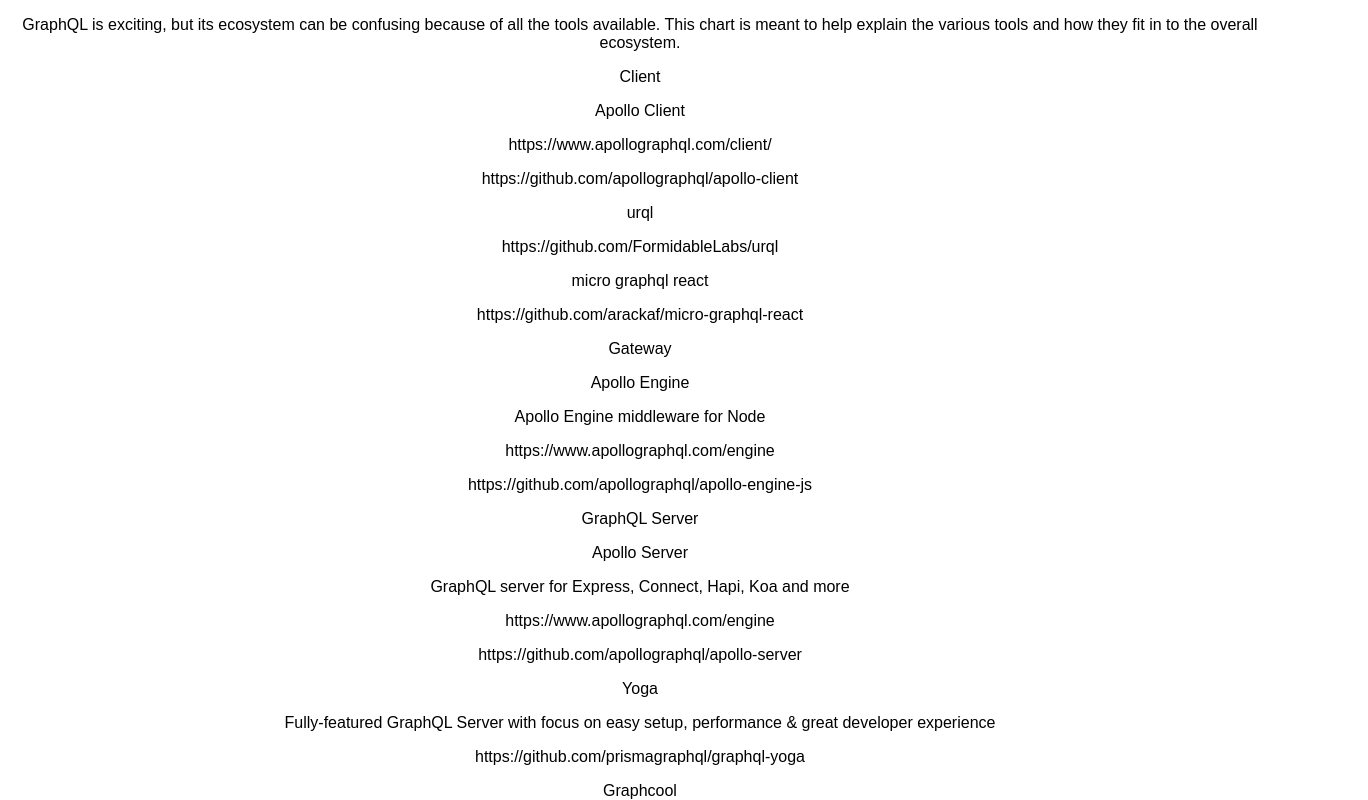
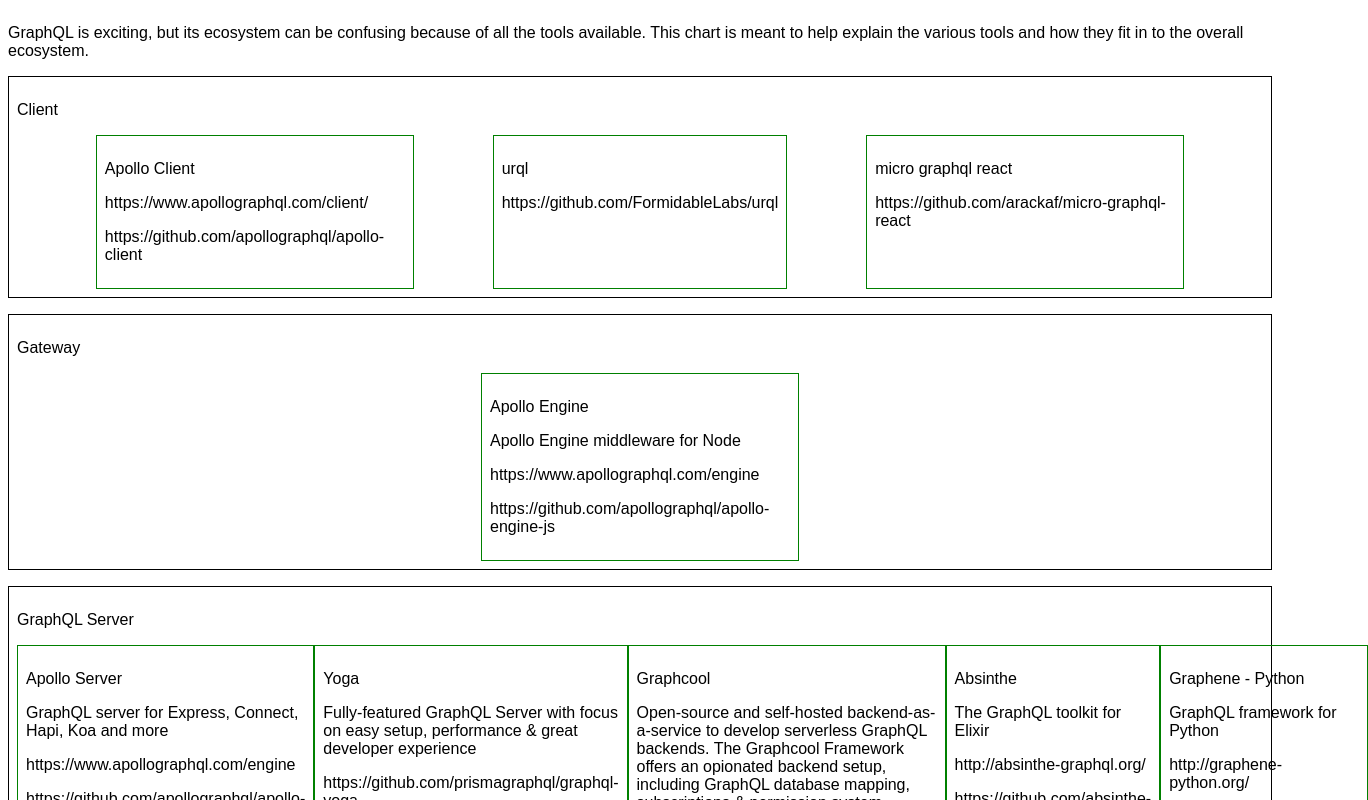
Before and after one commit to steven-mercatante/graphql-stack, a React (Create React App) app: page / in a window 1280 px wide. Shown: the top 800 px of the page, 1368 px wide, since content can reach past the window. Built offline with nearby package versions, Linux system fonts and the light colour scheme.

Commit message:
Start syling

```diff
--- a/src/App.css
+++ b/src/App.css
@@ -1,28 +1,20 @@
 .App {
-  text-align: center;
+  padding: 0.5rem;
 }
 
-.App-logo {
-  animation: App-logo-spin infinite 20s linear;
-  height: 80px;
+.section {
+  border: 1px solid black;
+  padding: 0.5rem;
+  margin-bottom: 1rem;
 }
 
-.App-header {
-  background-color: #222;
-  height: 150px;
-  padding: 20px;
-  color: white;
+.toolsList {
+  display: flex;
+  justify-content: space-evenly;
 }
 
-.App-title {
-  font-size: 1.5em;
+.tool {
+  border: 1px solid green;
+  padding: 0.5rem;
+  max-width: 300px;
 }
-
-.App-intro {
-  font-size: large;
-}
-
-@keyframes App-logo-spin {
-  from { transform: rotate(0deg); }
-  to { transform: rotate(360deg); }
-}
--- a/src/App.js
+++ b/src/App.js
@@ -1,7 +1,7 @@
 import React, { Component } from "react";
 import "./App.css";
 
-import toolsData from "./tools";
+import toolsData from "./toolsData";
 
 class Section extends Component {
   render() {
@@ -9,10 +9,12 @@
     const { name, description, tools } = data;
 
     return (
-      <div className="section">
+      <div className={`section ${type}`}>
         <p className="name">{name}</p>
         <p className="description">{description}</p>
-        {tools.map((data, i) => <Tool data={data} key={i} />)}
+        <div className="toolsList">
+          {tools.map((data, i) => <Tool data={data} key={i} />)}
+        </div>
       </div>
     );
   }
```
Also changed, not shown: src/logo.svg (deleted), src/toolsData.js (renamed from src/tools.js).
